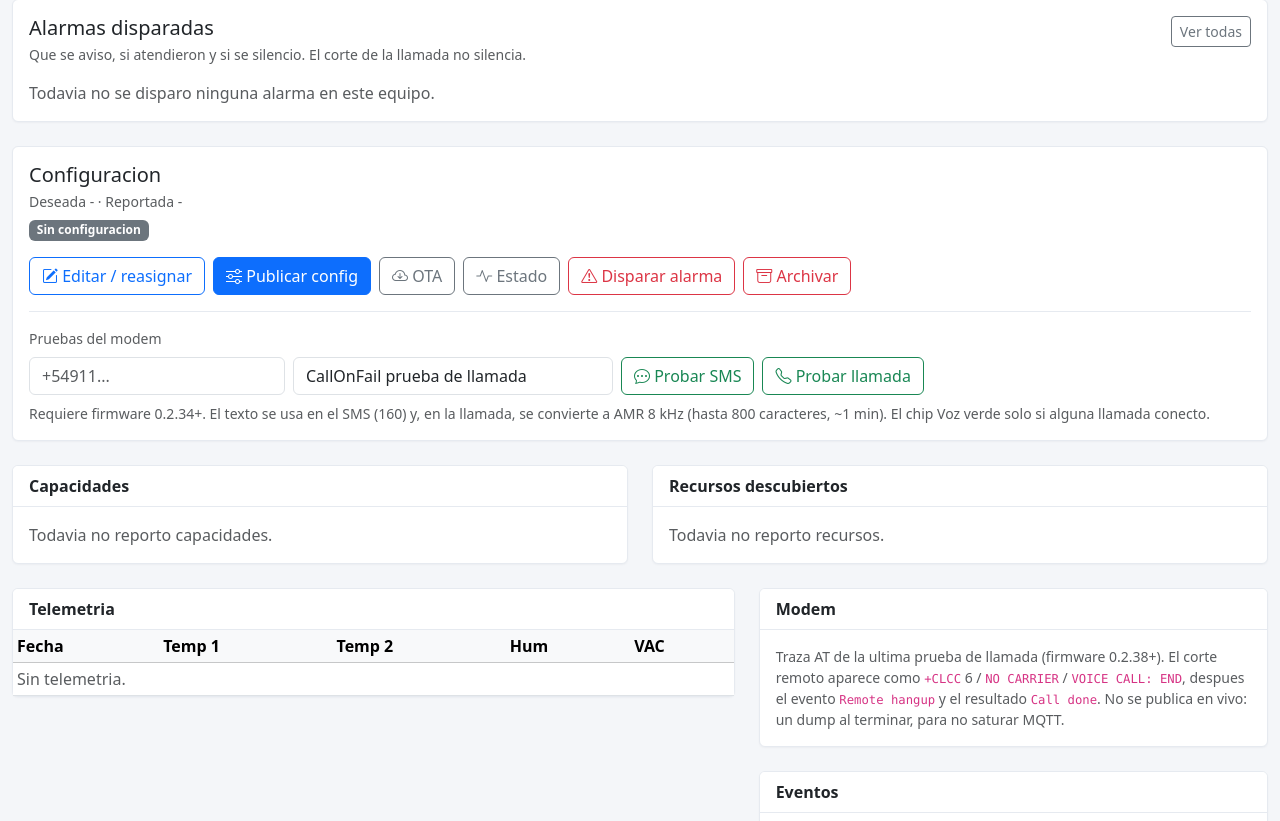
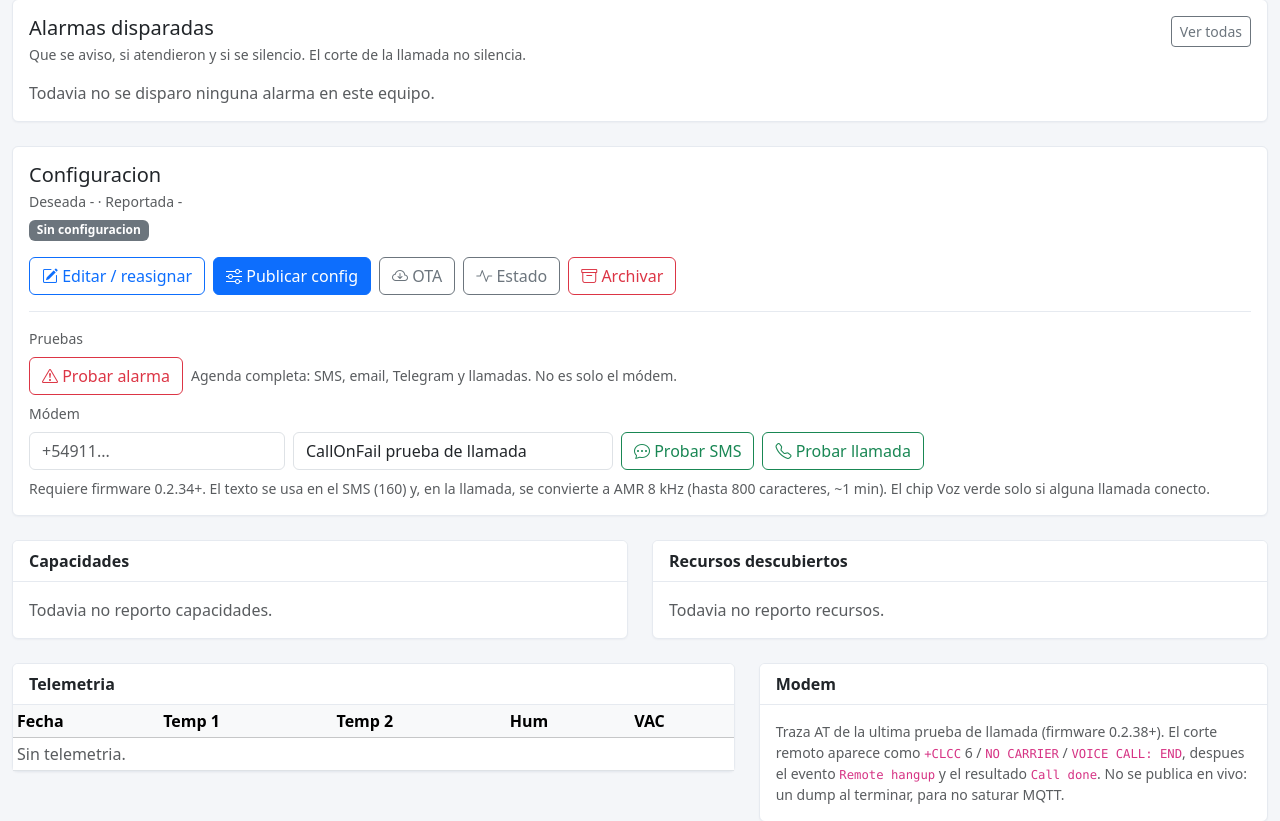
Before and after one commit to nmarcovecchio/cof, a Flask app: template backend/app/templates/device_detail.html in a window 1280 px wide. Shown: the part 822-1643 px from the top of the page. Run offline with Flask 3, Linux system fonts and the light colour scheme; the template is opened without the code that fills it, so the values that code supplies are empty.

Commit message:
Move the test alarm button into the device Tests section.

```diff
--- a/backend/app/templates/device_detail.html
+++ b/backend/app/templates/device_detail.html
@@ -297,12 +297,6 @@
           <i class="bi bi-activity"></i> Estado
         </button>
       </form>
-      <form method="post" action="{{ url_for('device_trigger_alarm', device_uid=device.device_uid) }}" onsubmit="return confirm('Disparar una alarma real de prueba? Queda abierta, escala llamadas y se puede silenciar con OK o desde la web.');">
-        {{ csrf_field() }}
-        <button class="btn btn-outline-danger" type="submit">
-          <i class="bi bi-exclamation-triangle"></i> Disparar alarma
-        </button>
-      </form>
       <form method="post" action="{{ url_for('device_delete', device_uid=device.device_uid) }}" onsubmit="return confirm('Archivar dispositivo {{ device.device_uid }}? Se conserva el historial y se ignora telemetria nueva.');">
         {{ csrf_field() }}
         <button class="btn btn-outline-danger" type="submit">
@@ -314,7 +308,14 @@
     {% if not device.archived_at %}
     <form class="test-actions" id="modem-test-form" method="post">
       {{ csrf_field() }}
-      <div class="small text-muted mb-2">Pruebas del modem</div>
+      <div class="small text-muted mb-2">Pruebas</div>
+      <div class="d-flex flex-wrap gap-2 align-items-center mb-2">
+        <button class="btn btn-outline-danger" type="submit" formaction="{{ url_for('device_trigger_alarm', device_uid=device.device_uid) }}" formnovalidate onclick="return confirm('Disparar una alarma real de prueba? Queda abierta, escala llamadas y se puede silenciar con OK o desde la web.');">
+          <i class="bi bi-exclamation-triangle"></i> Probar alarma
+        </button>
+        <span class="small text-muted">Agenda completa: SMS, email, Telegram y llamadas. No es solo el módem.</span>
+      </div>
+      <div class="small text-muted mb-2">Módem</div>
       <div class="d-flex flex-wrap gap-2 align-items-center">
         <input class="form-control" id="test-phone" name="phone" type="tel" required placeholder="+54911..." value="{{ test_phone|default('') }}" style="max-width: 16rem;">
         <input class="form-control" id="test-sms-text" name="text" type="text" maxlength="800" value="CallOnFail prueba de llamada" style="max-width: 20rem;">
```
